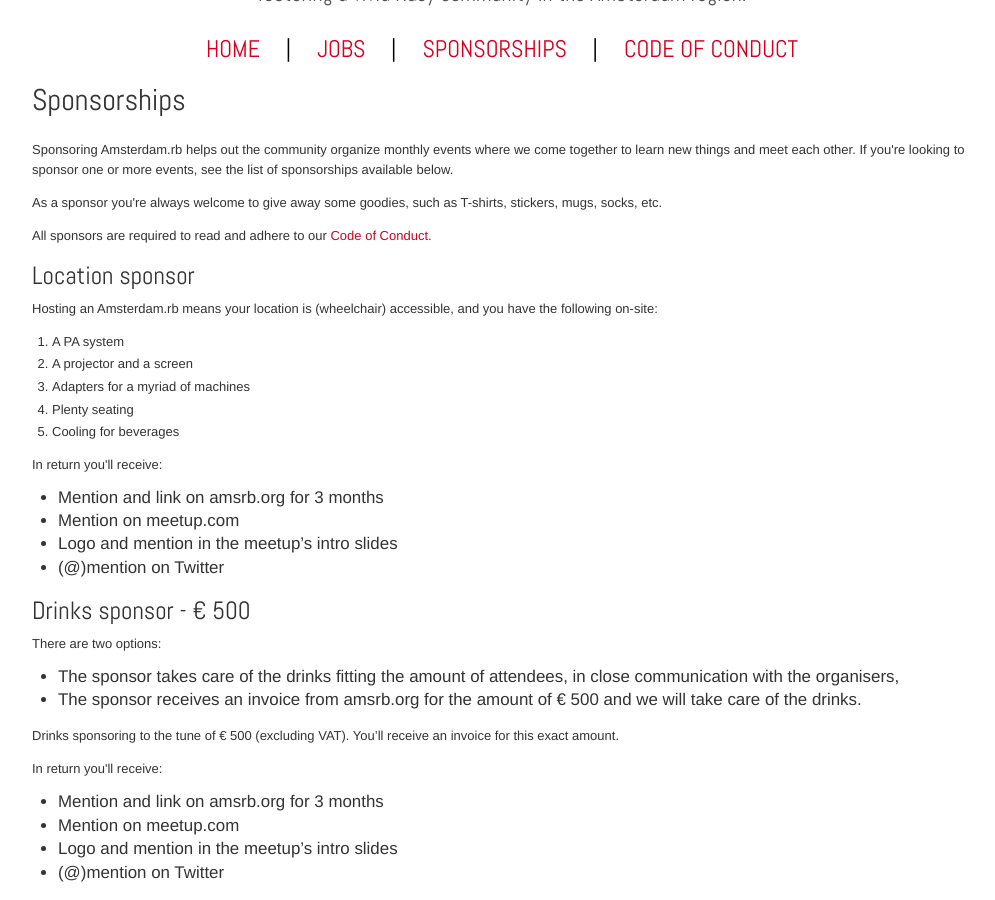
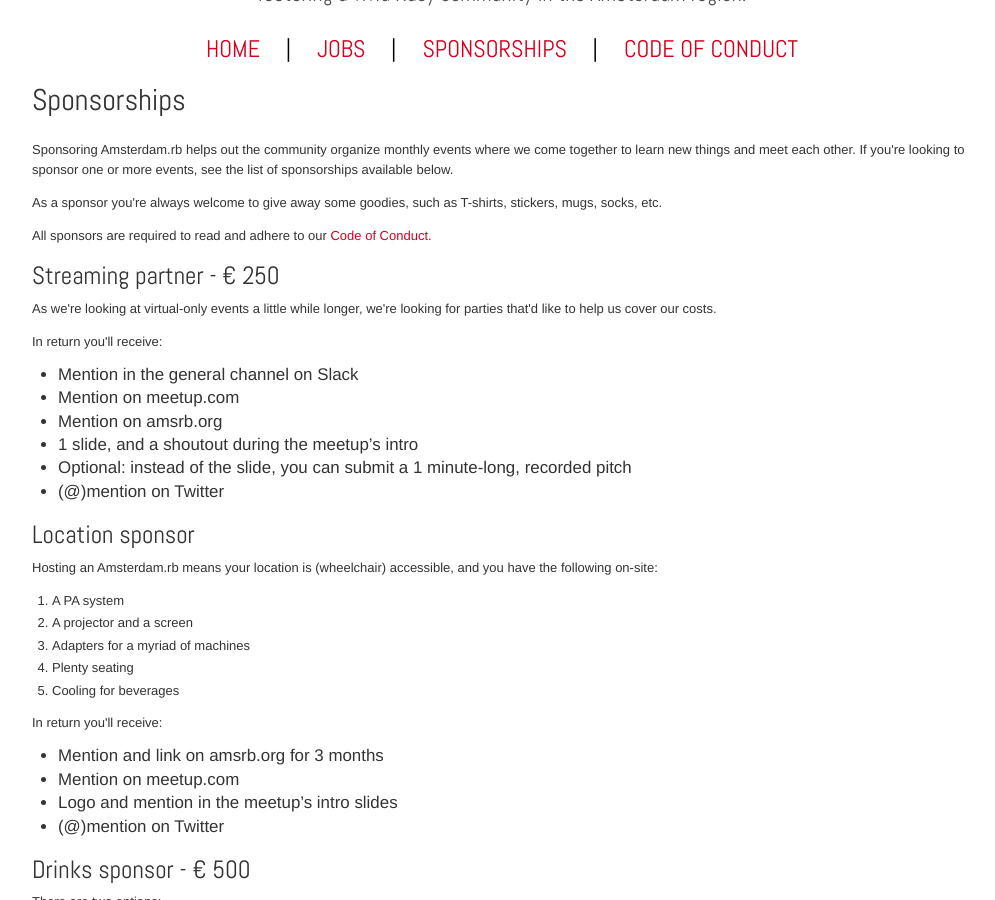
Before and after one commit to amsrb/amsrb.github.com, a Jekyll site: the page built from sponsorships/index.html, in a window 1280 px wide and 900 px high, scrolled down 338 px. Shown: the whole window, without its empty margins (138-1133 px from the left). Built offline with Jekyll 4.4.1, drawn with Linux system fonts in a browser that asks for light colours; comment, search, counter and statistics services are not loaded.

Commit message:
Add Streaming sponsor package (#55)
* Add Streaming sponsor package

This package outlines all the cost and the perks that go with
sponsoring the Amsterdam Ruby community remote events.

Co-authored-by: Arno <arno@dcoded.nl>

```diff
--- a/sponsorships/index.html
+++ b/sponsorships/index.html
@@ -11,6 +11,21 @@
   <p>As a sponsor you're always welcome to give away some goodies, such as T-shirts, stickers, mugs, socks, etc.</p>
 
   <p>All sponsors are required to read and adhere to our <a href="https://amsrb.org/code-of-conduct/">Code of Conduct</a>.</p>
+
+  <h2>Streaming partner - € 250</h2>
+
+  <p>As we're looking at virtual-only events a <em>little</em> while longer, we're looking for parties that'd like to help us cover our costs.</p>
+
+  <p>In return you'll receive:</p>
+
+  <ul>
+    <li>Mention in the general channel on Slack</li>
+    <li>Mention on meetup.com</li>
+    <li>Mention on amsrb.org</li>
+    <li>1 slide, and a shoutout during the meetup’s intro</li>
+    <li>Optional: instead of the slide, you can submit a 1 minute-long, recorded pitch</li>
+    <li>(@)mention on Twitter</li>
+  </ul>
 
   <h2>Location sponsor</h2>
 
```
